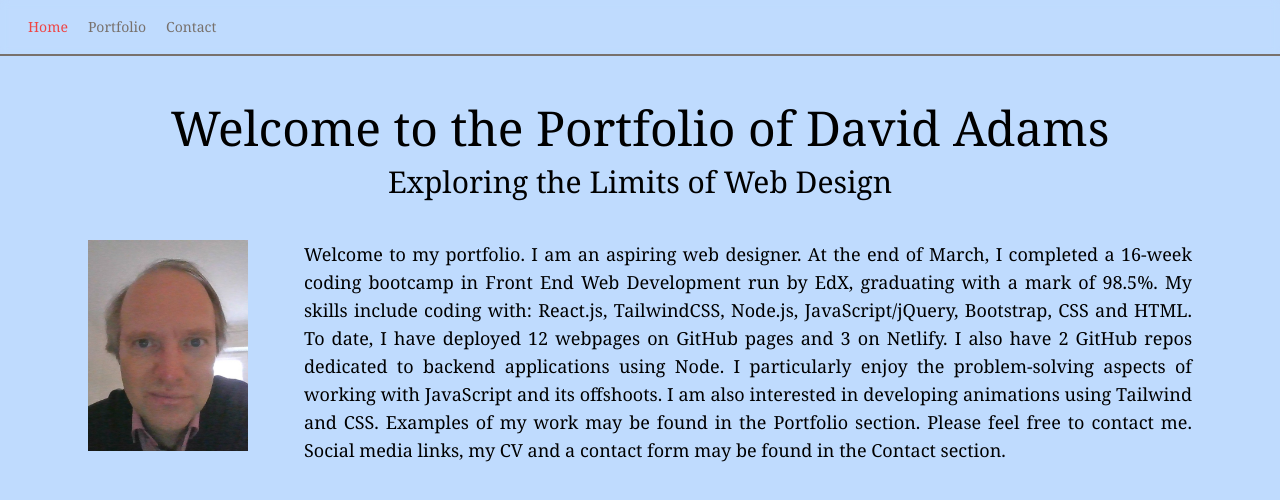
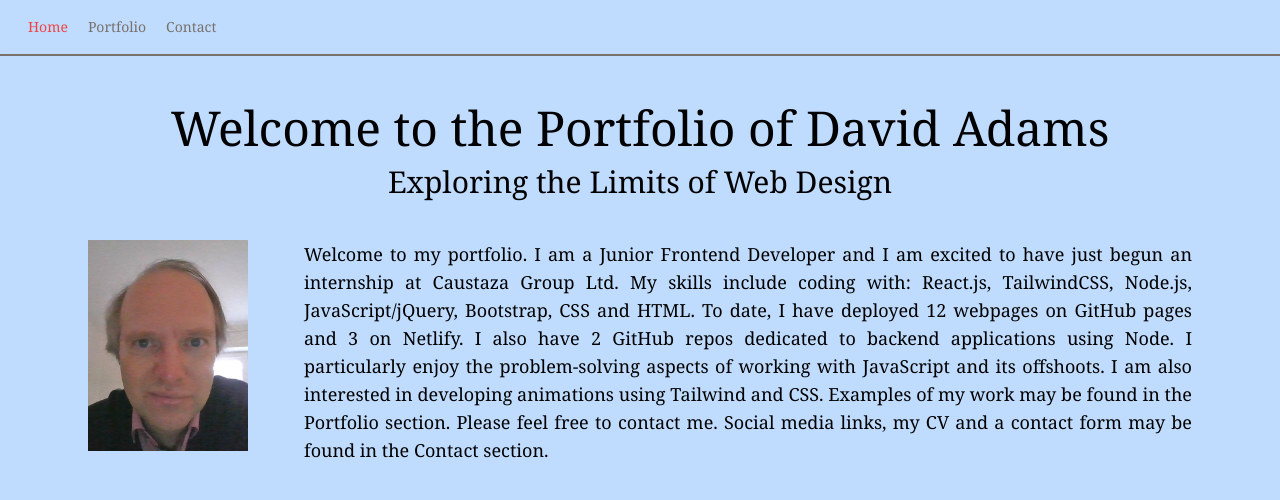
Before and after one commit to DavidBlueLamassu/David-Adams-Portfolio, a React (Create React App) app: page / in a window 1280 px wide. Shown: the top 500 px of the page. Built offline with nearby package versions, Linux system fonts and the light colour scheme.

Commit message:
CV/biog updated

```diff
--- a/src/components/pages/Home.js
+++ b/src/components/pages/Home.js
@@ -13,8 +13,7 @@ function Home() {
       <article className="flex flex-col md:flex-row items-center md:items-start">
         <img alt="David Adams" src="./../assets/images/portrait.jpg" className="w-40 md:mr-10 md:ml-20 pb-6 md:pt-4 lg:pt-0"></img>
         <p className="text-lg text-justify md:mr-20 mx-4 bg-blue-200">
-        Welcome to my portfolio. I am an aspiring web designer. At the end of March, I completed a 16-week coding bootcamp in Front
-        End Web Development run by EdX, graduating with a mark of 98.5%. My skills include coding with: React.js, TailwindCSS,
+        Welcome to my portfolio. I am a Junior Frontend Developer and I am excited to have just begun an internship at Caustaza Group Ltd. My skills include coding with: React.js, TailwindCSS,
         Node.js, JavaScript/jQuery, Bootstrap, CSS and HTML. To date, I have deployed 12 webpages on GitHub pages and 3 on Netlify.
         I also have 2 GitHub repos dedicated to backend applications using Node. I particularly enjoy the problem-solving aspects of
         working with JavaScript and its offshoots. I am also interested in developing animations using Tailwind and CSS. Examples
```
Also changed, not shown: 2 other files (tests, documents, lock files or other folders).
